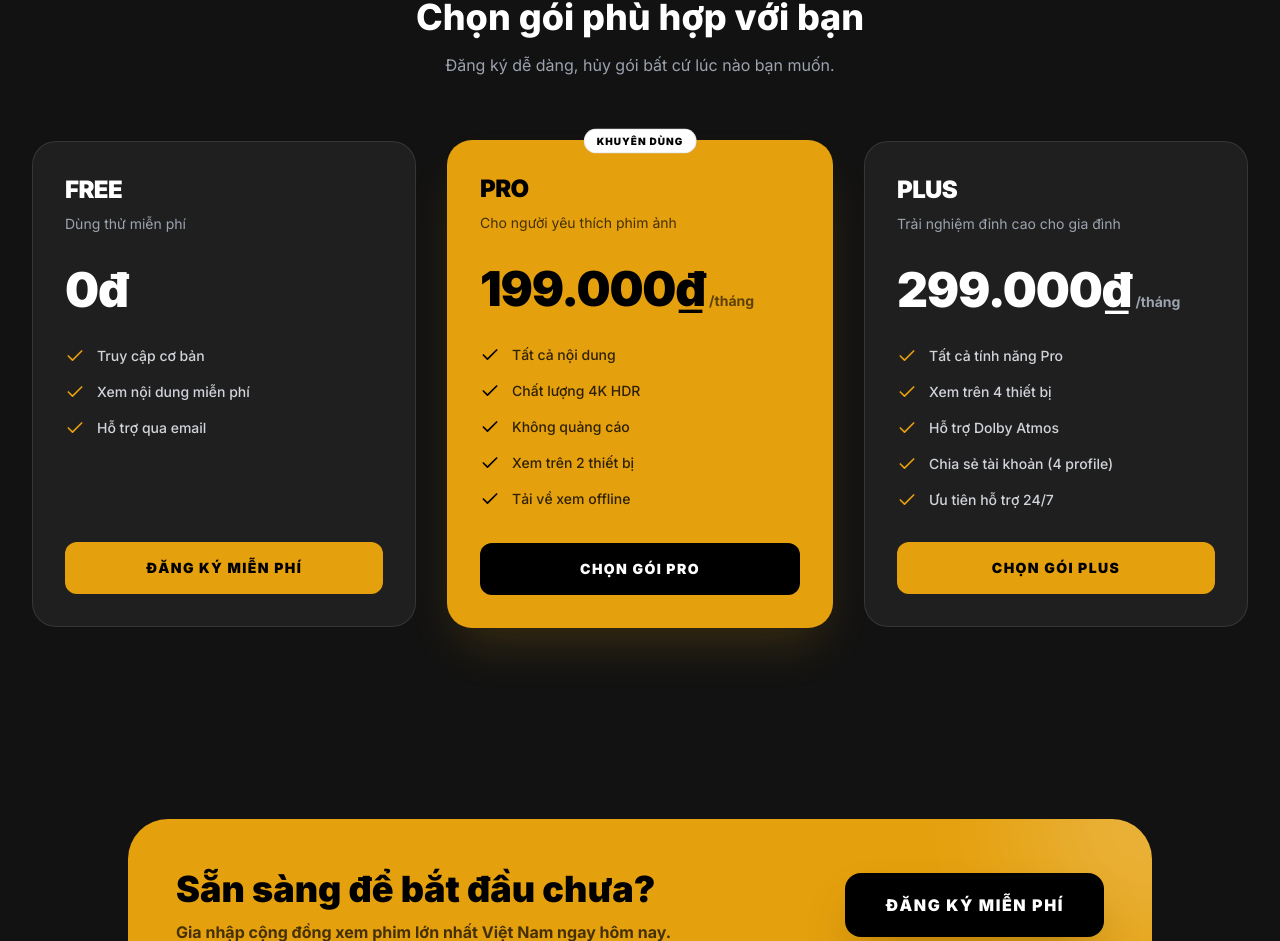
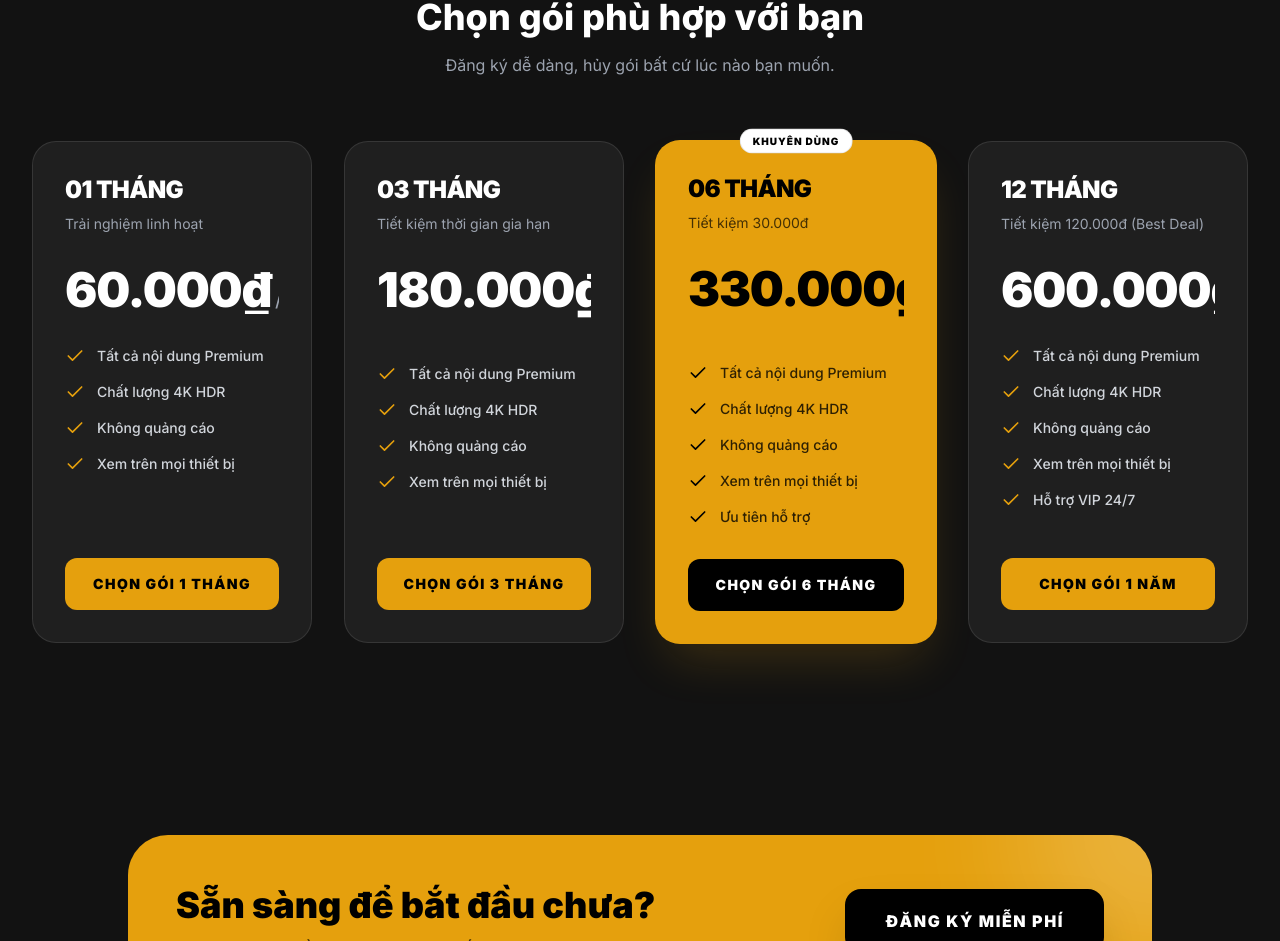
Before and after one commit to rclifen122/hoiquanplex, a Next.js app: page / in a window 1280 px wide. Shown: the part 2437-3378 px from the top of the page. Built offline with nearby package versions, Linux system fonts and the light colour scheme; no server answers.

Commit message:
feat: update subscription plans to account-based model (1/3/6/12 months)

```diff
--- a/src/components/landing/PricingSection.tsx
+++ b/src/components/landing/PricingSection.tsx
@@ -14,51 +14,69 @@ interface Plan {
 
 const plans: Plan[] = [
     {
-        name: 'Free',
-        price: '0đ',
-        description: 'Dùng thử miễn phí',
+        name: '01 Tháng',
+        price: '60.000₫',
+        period: '/tháng',
+        description: 'Trải nghiệm linh hoạt',
         features: [
-            'Truy cập cơ bản',
-            'Xem nội dung miễn phí',
-            'Hỗ trợ qua email',
+            'Tất cả nội dung Premium',
+            'Chất lượng 4K HDR',
+            'Không quảng cáo',
+            'Xem trên mọi thiết bị',
         ],
-        cta: 'Đăng ký miễn phí',
-        href: '/customer/register',
+        cta: 'Chọn gói 1 tháng',
+        href: '/customer/login?redirect=/customer/subscription',
         highlighted: false,
     },
     {
-        name: 'Pro',
-        price: '199.000₫',
-        period: '/tháng',
-        description: 'Cho người yêu thích phim ảnh',
+        name: '03 Tháng',
+        price: '180.000₫',
+        period: '/3 tháng',
+        description: 'Tiết kiệm thời gian gia hạn',
         features: [
-            'Tất cả nội dung',
+            'Tất cả nội dung Premium',
             'Chất lượng 4K HDR',
             'Không quảng cáo',
-            'Xem trên 2 thiết bị',
-            'Tải về xem offline',
+            'Xem trên mọi thiết bị',
         ],
+        cta: 'Chọn gói 3 tháng',
         href: '/customer/login?redirect=/customer/subscription',
-        cta: 'Chọn gói Pro',
+        highlighted: false,
+    },
+    {
+        name: '06 Tháng',
+        price: '330.000₫',
+        period: '/6 tháng',
+        description: 'Tiết kiệm 30.000đ',
+        features: [
+            'Tất cả nội dung Premium',
+            'Chất lượng 4K HDR',
+            'Không quảng cáo',
+            'Xem trên mọi thiết bị',
+            'Ưu tiên hỗ trợ',
+        ],
+        cta: 'Chọn gói 6 tháng',
+        href: '/customer/login?redirect=/customer/subscription',
         highlighted: true,
     },
     {
-        name: 'Plus',
-        price: '299.000₫',
-        period: '/tháng',
-        description: 'Trải nghiệm đỉnh cao cho gia đình',
+        name: '12 Tháng',
+        price: '600.000₫',
+        period: '/năm',
+        description: 'Tiết kiệm 120.000đ (Best Deal)',
         features: [
-            'Tất cả tính năng Pro',
-            'Xem trên 4 thiết bị',
-            'Hỗ trợ Dolby Atmos',
-            'Chia sẻ tài khoản (4 profile)',
-            'Ưu tiên hỗ trợ 24/7',
+            'Tất cả nội dung Premium',
+            'Chất lượng 4K HDR',
+            'Không quảng cáo',
+            'Xem trên mọi thiết bị',
+            'Hỗ trợ VIP 24/7',
         ],
+        cta: 'Chọn gói 1 năm',
         href: '/customer/login?redirect=/customer/subscription',
-        cta: 'Chọn gói Plus',
         highlighted: false,
     },
 ];
+
 
 export function PricingSection() {
     return (
@@ -69,7 +87,8 @@ export function PricingSection() {
                     <p className="mt-4 text-gray-400">Đăng ký dễ dàng, hủy gói bất cứ lúc nào bạn muốn.</p>
                 </div>
 
-                <div className="mt-12 grid grid-cols-1 gap-8 lg:grid-cols-3">
+                <div className="mt-12 grid grid-cols-1 gap-8 sm:grid-cols-2 xl:grid-cols-4">
+
                     {plans.map((plan) => (
                         <div
                             key={plan.name}
```
